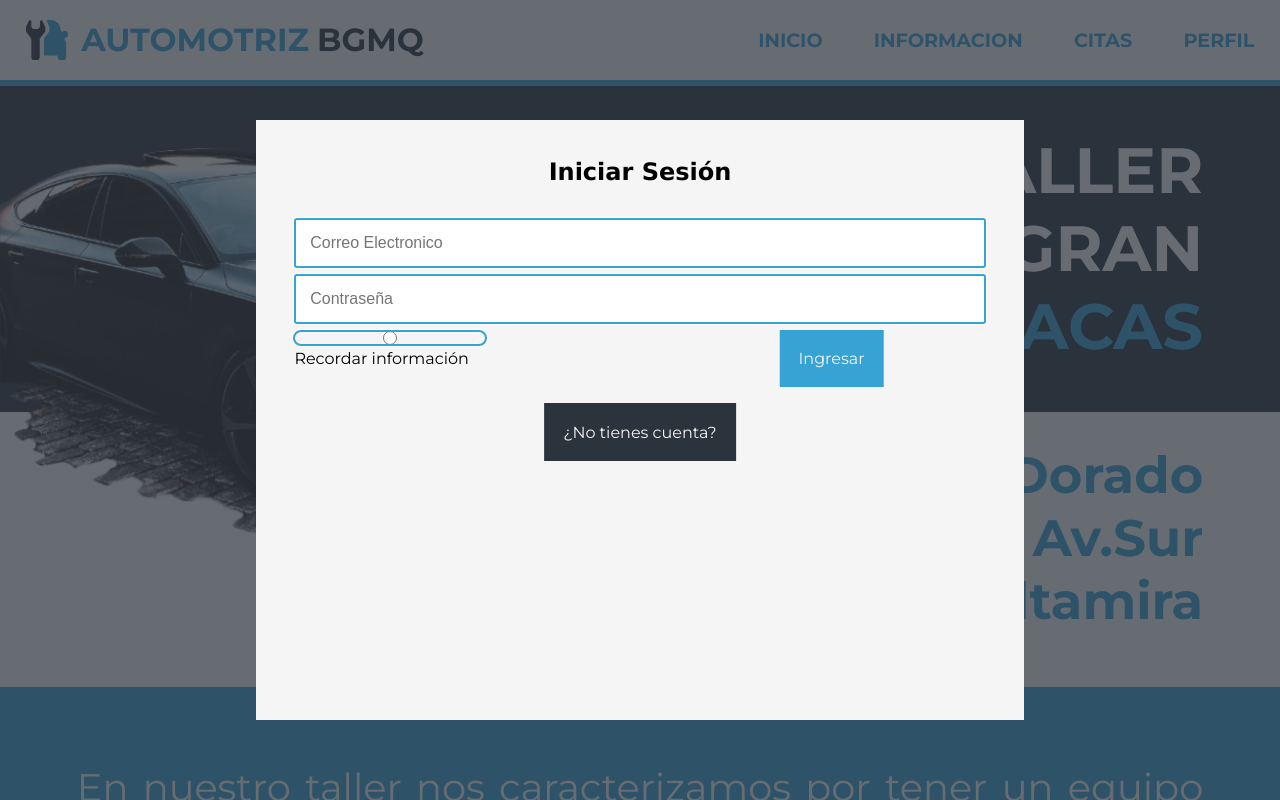
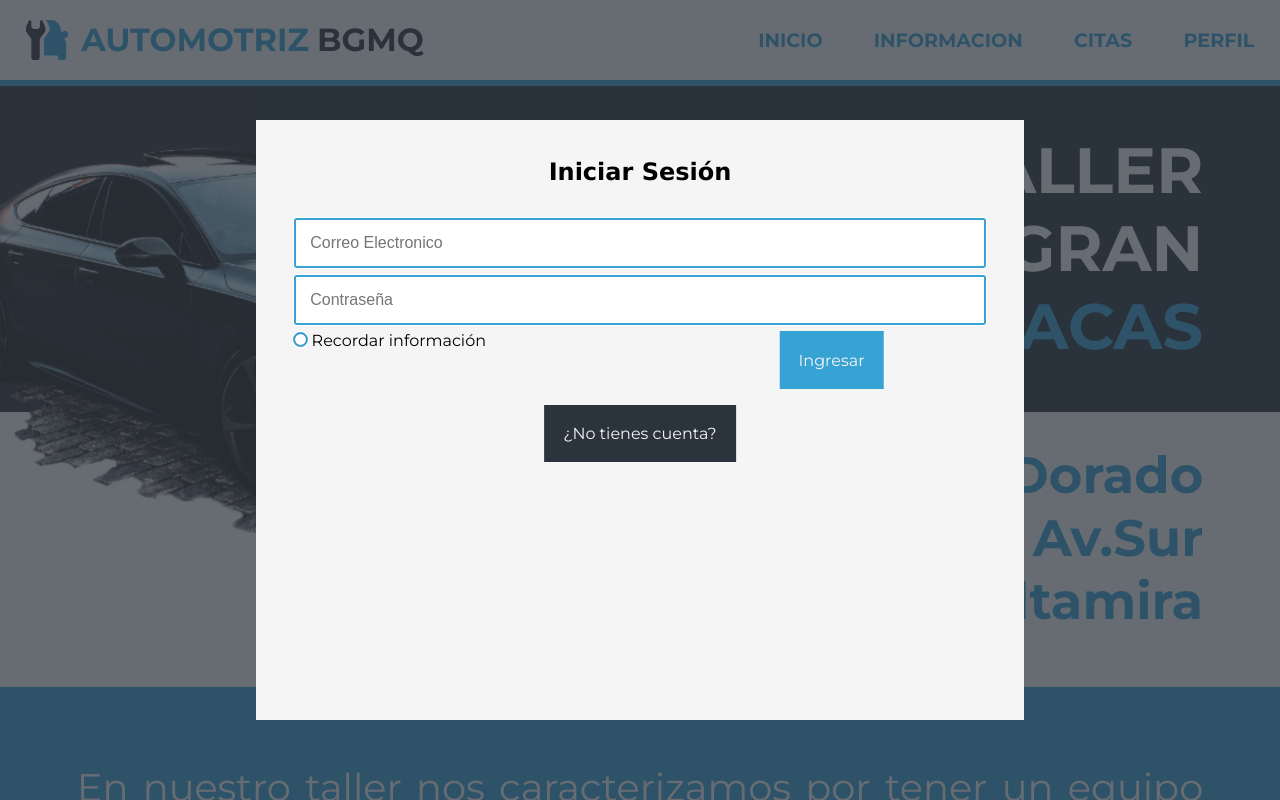
Before and after one commit to nbolinaga/automotrizBGM, an Angular app in the folder automotrizBGMQ/: page / in a window 1280 px wide. Both pictures are taken after a click on the link "INGRESAR/REGISTRARSE". Shown: the top 800 px of the page. Built offline with nearby package versions, Linux system fonts and the light colour scheme.

Commit message:
detallitos de lo mismo..

```diff
--- a/automotrizBGMQ/src/app/components/login/login.component.html
+++ b/automotrizBGMQ/src/app/components/login/login.component.html
@@ -2,8 +2,8 @@
     <div class="modal-content" *ngIf="!registrar" @leftAnimation id="ingresar">
         <h3>Iniciar Sesión</h3>
         <form class="FormIngresar" action="">
-            <input type="email" id="correo" placeholder="Correo Electronico">
-            <input type="password" id="contraseña" placeholder="Contraseña">
+            <input class="input" type="email" id="correo" placeholder="Correo Electronico">
+            <input class="input" type="password" id="contraseña" placeholder="Contraseña">
             <div class="opciones">
                 <p>
                     <input type="radio" id="recordar"> Recordar información
--- a/automotrizBGMQ/src/app/components/login/login.component.scss
+++ b/automotrizBGMQ/src/app/components/login/login.component.scss
@@ -47,13 +47,16 @@
             flex-direction: column;
             height: 40% auto;
 
-            input{
+            .input{
                 padding: 2%;
                 height: 25%;
                 width: 100%;
-                margin-bottom: 0.9%;
+                font-size: 100%;
+            }
+
+            input{
+                margin-bottom: 1%;
                 outline: 1px auto $detalles;
-                font-size: 100%;
             }
 
             .opciones{
```
